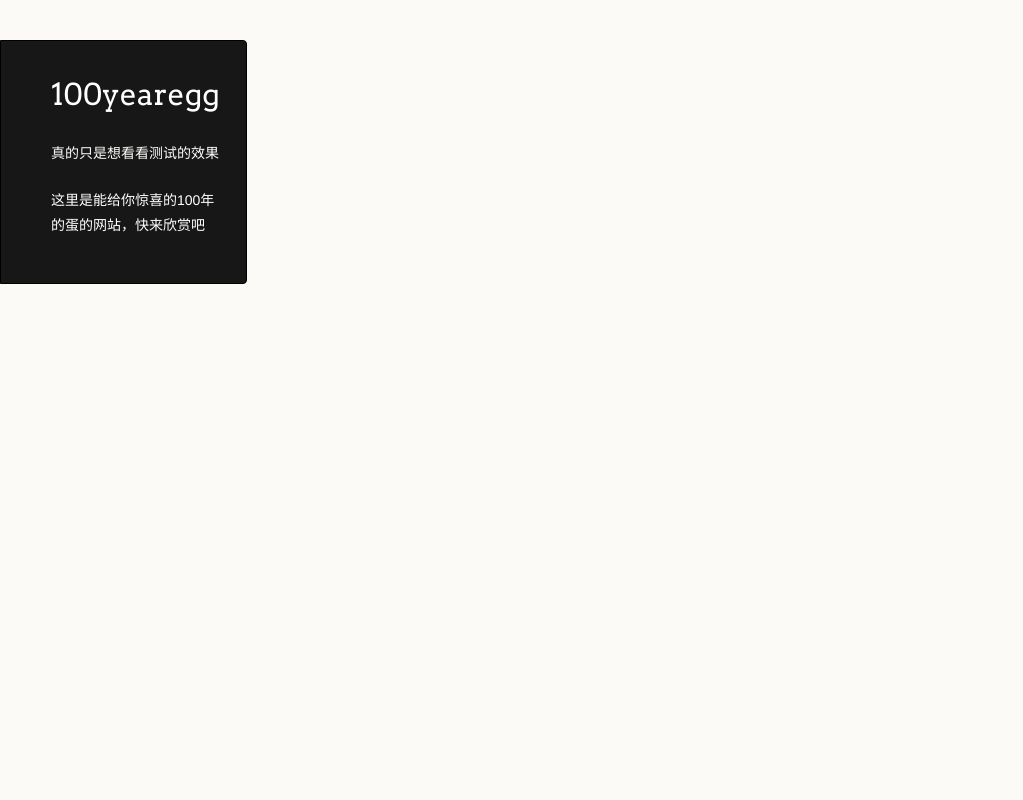
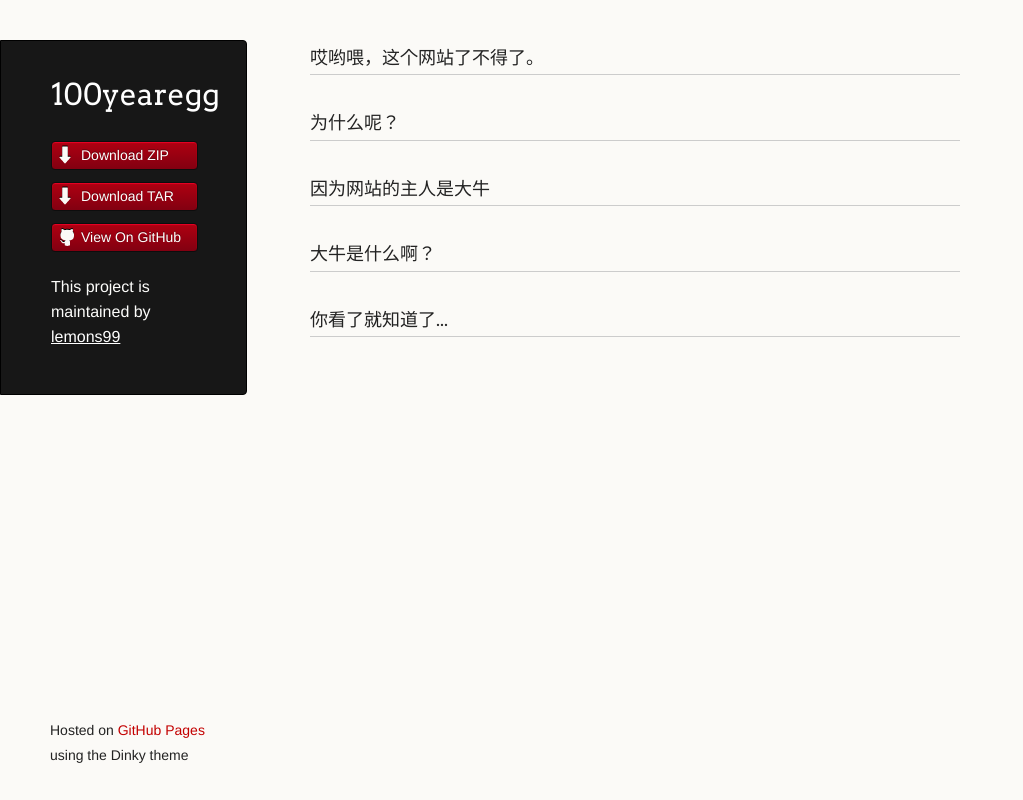
Before and after one commit to lemons99/100yearegg, a plain HTML site: page index.html in a window 1280 px wide. Shown: the whole page, without its empty margins (0-1023 px from the left). Drawn offline with Linux system fonts and the light colour scheme.

Commit message:
Create gh-pages branch via GitHub

```diff
--- a/index.html
+++ b/index.html
@@ -20,12 +20,35 @@
         <p class="header"></p>
 
         <ul>
-         真的只是想看看测试的效果
-        </ul>
-	<ul>
-        <a  href="http://100yearegg.com/test.html">这里是能给你惊喜的100年的蛋的网站，快来欣赏吧</a>
+          <li class="download"><a class="buttons" href="https://github.com/lemons99/100yearegg/zipball/master">Download ZIP</a></li>
+          <li class="download"><a class="buttons" href="https://github.com/lemons99/100yearegg/tarball/master">Download TAR</a></li>
+          <li><a class="buttons github" href="https://github.com/lemons99/100yearegg">View On GitHub</a></li>
         </ul>
 
+        <p class="header">This project is maintained by <a class="header name" href="https://github.com/lemons99">lemons99</a></p>
+
+
+      </header>
+      <section>
+        <h3>
+<a id="哎哟喂这个网站了不得了" class="anchor" href="#%E5%93%8E%E5%93%9F%E5%96%82%E8%BF%99%E4%B8%AA%E7%BD%91%E7%AB%99%E4%BA%86%E4%B8%8D%E5%BE%97%E4%BA%86" aria-hidden="true"><span class="octicon octicon-link"></span></a>哎哟喂，这个网站了不得了。</h3>
+
+<h3>
+<a id="为什么呢" class="anchor" href="#%E4%B8%BA%E4%BB%80%E4%B9%88%E5%91%A2" aria-hidden="true"><span class="octicon octicon-link"></span></a>为什么呢？</h3>
+
+<h3>
+<a id="因为网站的主人是大牛" class="anchor" href="#%E5%9B%A0%E4%B8%BA%E7%BD%91%E7%AB%99%E7%9A%84%E4%B8%BB%E4%BA%BA%E6%98%AF%E5%A4%A7%E7%89%9B" aria-hidden="true"><span class="octicon octicon-link"></span></a>因为网站的主人是大牛</h3>
+
+<h3>
+<a id="大牛是什么啊" class="anchor" href="#%E5%A4%A7%E7%89%9B%E6%98%AF%E4%BB%80%E4%B9%88%E5%95%8A" aria-hidden="true"><span class="octicon octicon-link"></span></a>大牛是什么啊？</h3>
+
+<h3>
+<a id="你看了就知道了" class="anchor" href="#%E4%BD%A0%E7%9C%8B%E4%BA%86%E5%B0%B1%E7%9F%A5%E9%81%93%E4%BA%86" aria-hidden="true"><span class="octicon octicon-link"></span></a>你看了就知道了...</h3>
+      </section>
+      <footer>
+        <p><small>Hosted on <a href="https://pages.github.com">GitHub Pages</a> using the Dinky theme</small></p>
+      </footer>
+    </div>
     <!--[if !IE]><script>fixScale(document);</script><![endif]-->
 
   </body>
```
Also changed, not shown: params.json (+1 -1 lines).
